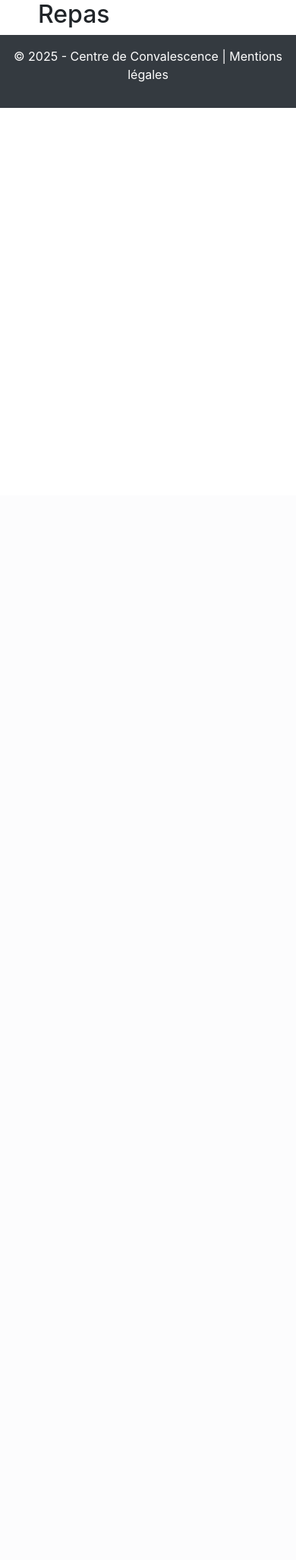
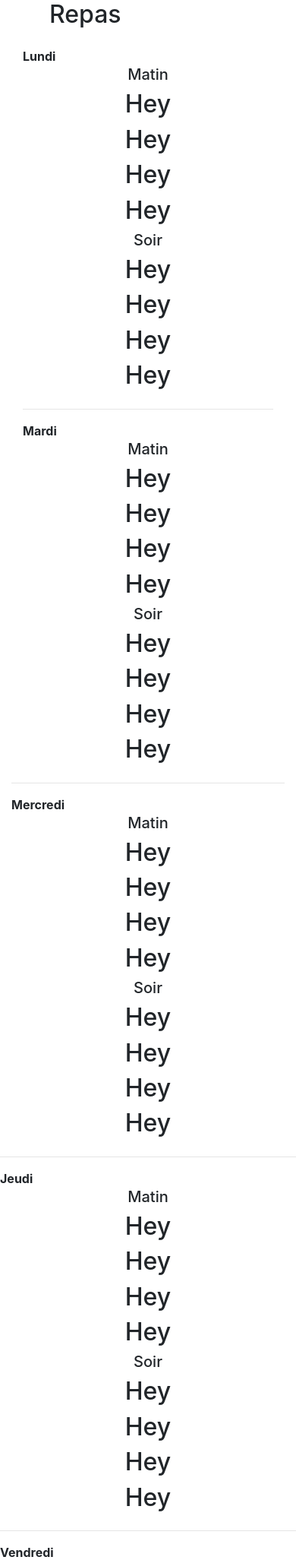
Before and after one commit to EnzoFernds/DepotTPCentre, a PHP site: template Vue/VueRepas.php in a window 390 px wide. Shown: the part 192-2245 px from the top of the page at 76% size. Before the commit the page ends 334 px from the top, so only its background shows below. Run offline with PHP 8.4, Linux system fonts and the light colour scheme; the template is opened without the code that fills it, so the values that code supplies are empty.

Commit message:
init repas

```diff
--- a/Vue/VueRepas.php
+++ b/Vue/VueRepas.php
@@ -2,12 +2,78 @@
 <?php ob_start();?>
 <body>
     <!-- contenu de la page -->
-    <div class="contrainer">
+    <div class="container">
         <!-- Le titre -->
         <div class="row">
             <div class="col">
                 <h2 style="margin-left:50px">Repas</h2>
         </div>
+    </div>
+    <p></p>
+    <p></p>
+            <div class ="container">
+                <div class="graphique  ">
+                <?php
+                // Tableau des jours avec le nombre de repas disponibles par jour
+                $etages = [
+                    ['nom' => 'Lundi', 'cellules' => 10],
+                    ['nom' => 'Mardi', 'cellules' => 10],
+                    ['nom' => 'Mercredi', 'cellules' => 10],
+                    ['nom' => 'Jeudi', 'cellules' => 10],
+                    ['nom' => 'Vendredi', 'cellules' => 10],
+                    ['nom' => 'Samedi', 'cellules' => 10],
+                    ['nom' => 'Dimanche', 'cellules' => 10],
+                ];
+                foreach ($etages as $index => $repas) {
+                    // Ajout d'un séparateur entre les jours sauf pour le premier
+                    if ($index > 0) {
+                        echo '<hr class="tilted">';
+                    }
+
+                    // Affichage du nom du jour
+                    echo "<b>{$repas['nom']}</b>";
+
+                    // Création des lignes de cellules
+                    $cellulesParLigne = 2; // Nombre de cellules par ligne
+                    $nombreDeLignes = $repas['cellules'] / $cellulesParLigne;
+
+                    for ($i = 0; $i < $nombreDeLignes; $i++) {
+                        echo '<div class="row">';
+                        for ($j = 0; $j < $cellulesParLigne; $j++) {
+                            echo '<div class="cell">
+                                    <Hey>
+                                </div>';
+                        }
+                        echo '<div class="col-md-6">';
+                        echo '<h5 class="text-center">Matin</h5>';
+                    for ($i = 0; $i < 4; $i++) { // 5 cellules matin
+                        echo '<div class="text-center">
+                            <h2>Hey</h2>
+                          </div>';
+                        }
+                        echo '</div>';
+
+                        echo '<div class="col-md-6">';
+                        echo '<h5 class="text-center">Soir</h5>';
+                    for ($i = 0; $i < 4; $i++) { // 5 cellules soir
+                        echo '<div class="text-center">
+                                <h2>Hey</h2>
+                            </div>';
+                    }
+                echo '</div>';
+                echo '</div>';
+                        echo '</div>';
+                    }
+                }
+                ?>
+            </div>
+        </div>
+    </div>
+    <style>
+        .container {
+        }
+    </style>
 </body>
+
 <?php $contenu = ob_get_clean();?>
 <?php require 'Gabarit/Gabarit.php';?>
--- a/Vue/Vueaccueil.php
+++ b/Vue/Vueaccueil.php
@@ -1,6 +1,5 @@
 <title><?=$title="Accueil";?></title>
 <?php ob_start();?>
-
 <body>
     <div class="container mt-4">
         <!-- Le titre -->
@@ -22,7 +21,6 @@
                 </div>
             </div>
         </div>
-
             <div class="col-md-4">
                 <div class="card">
                     <!-- <img src="https://via.placeholder.com/300" class="card-img-top" alt="Image 2"> -->
@@ -33,7 +31,6 @@
                     </div>
                 </div>
             </div>
-
             <div class="col-md-4">
                 <div class="card">
                     <!-- <img src="https://via.placeholder.com/300" class="card-img-top" alt="Image 3"> -->
```
Lines whose indentation alone changed are shown as unchanged.
